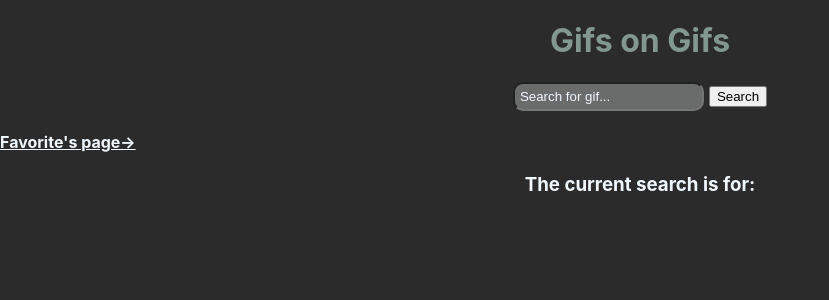
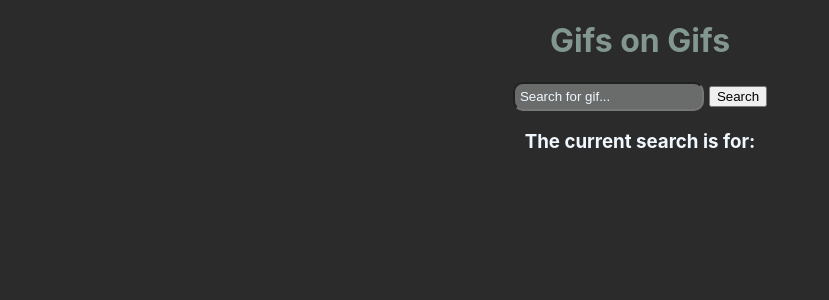
Before and after one commit to Sebi20/GifsOnGifs, a React (Create React App) app: page / in a window 1280 px wide. Shown: the top 300 px of the page, without its empty margins (0-829 px from the left). Built offline with nearby package versions, Linux system fonts and the light colour scheme.

Commit message:
Commented out the things associated with the fav page, to focus on other things

```diff
--- a/src/Components/Gif.js
+++ b/src/Components/Gif.js
@@ -17,7 +17,7 @@ function Gif(prop){
 
             </Link>
 
-            <div className='heartContainer'><Heart/></div>
+            {/* <div className='heartContainer'><Heart/></div> */}
         </>
     )
 }
--- a/src/Components/GifDisplay.js
+++ b/src/Components/GifDisplay.js
@@ -50,7 +50,7 @@ function GifDisplay(prop){
                     <img className='download' onClick={downloadSelected} src={downloadIcon} ></img>
                 </div>
 
-                <Link className='favPageLink' to={'/fav'}>Check out your favorite gifs→</Link>
+                {/* <Link className='favPageLink' to={'/fav'}>Check out your favorite gifs→</Link> */}
             </div>
         </>
     )
--- a/src/Components/Search.js
+++ b/src/Components/Search.js
@@ -71,7 +71,7 @@ function Search() {
       <button>Search</button>
 
     </form>
-    <Link className='favPageLink' to={'/fav'}><h4>Favorite's page→</h4></Link>
+    {/* <Link className='favPageLink' to={'/fav'}><h4>Favorite's page→</h4></Link> */}
 
     <h3 className='userSearchTerm'>The current search is for: <span className='searchTerm'>{term}</span></h3>
     <div className='gifContainer'>
```
